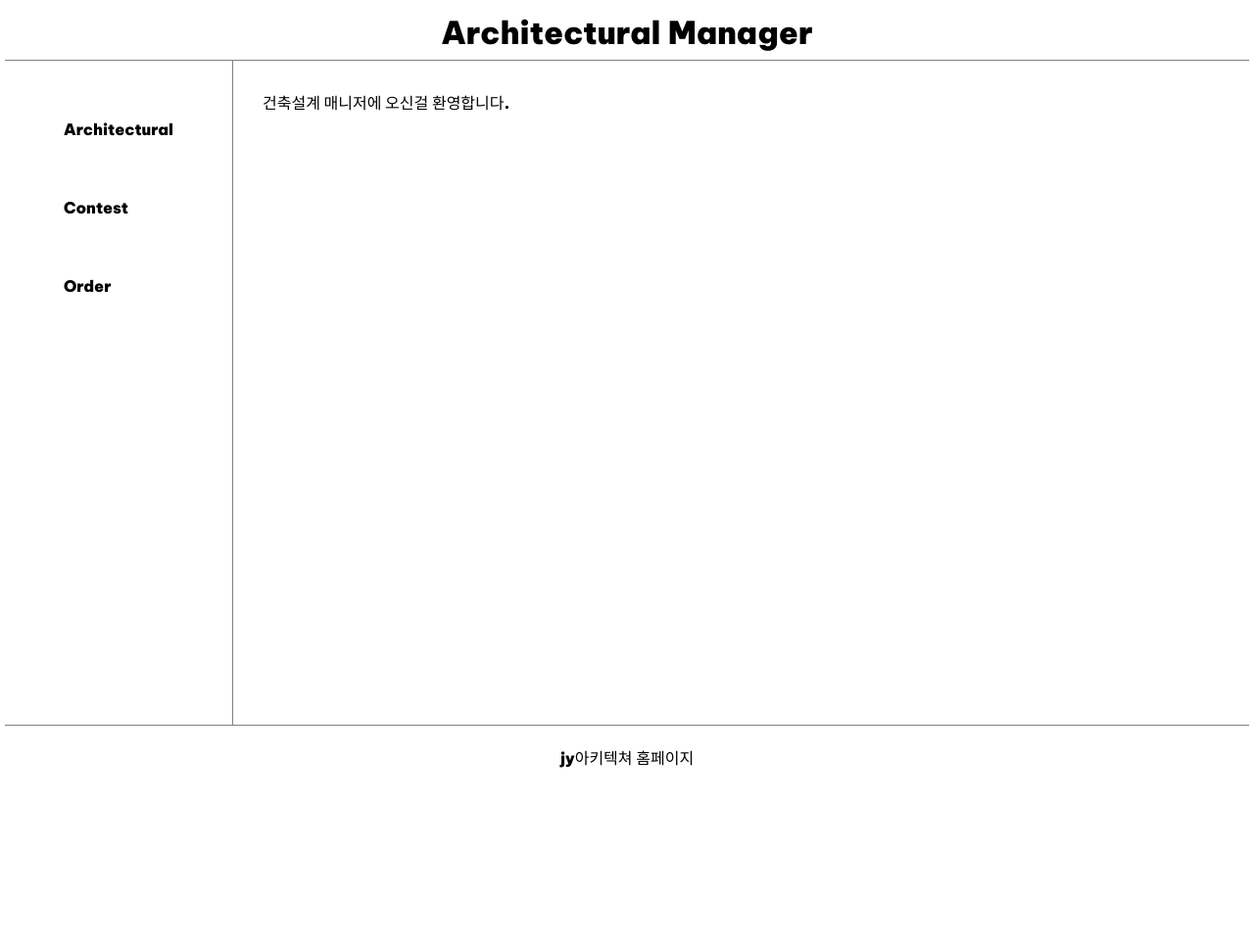
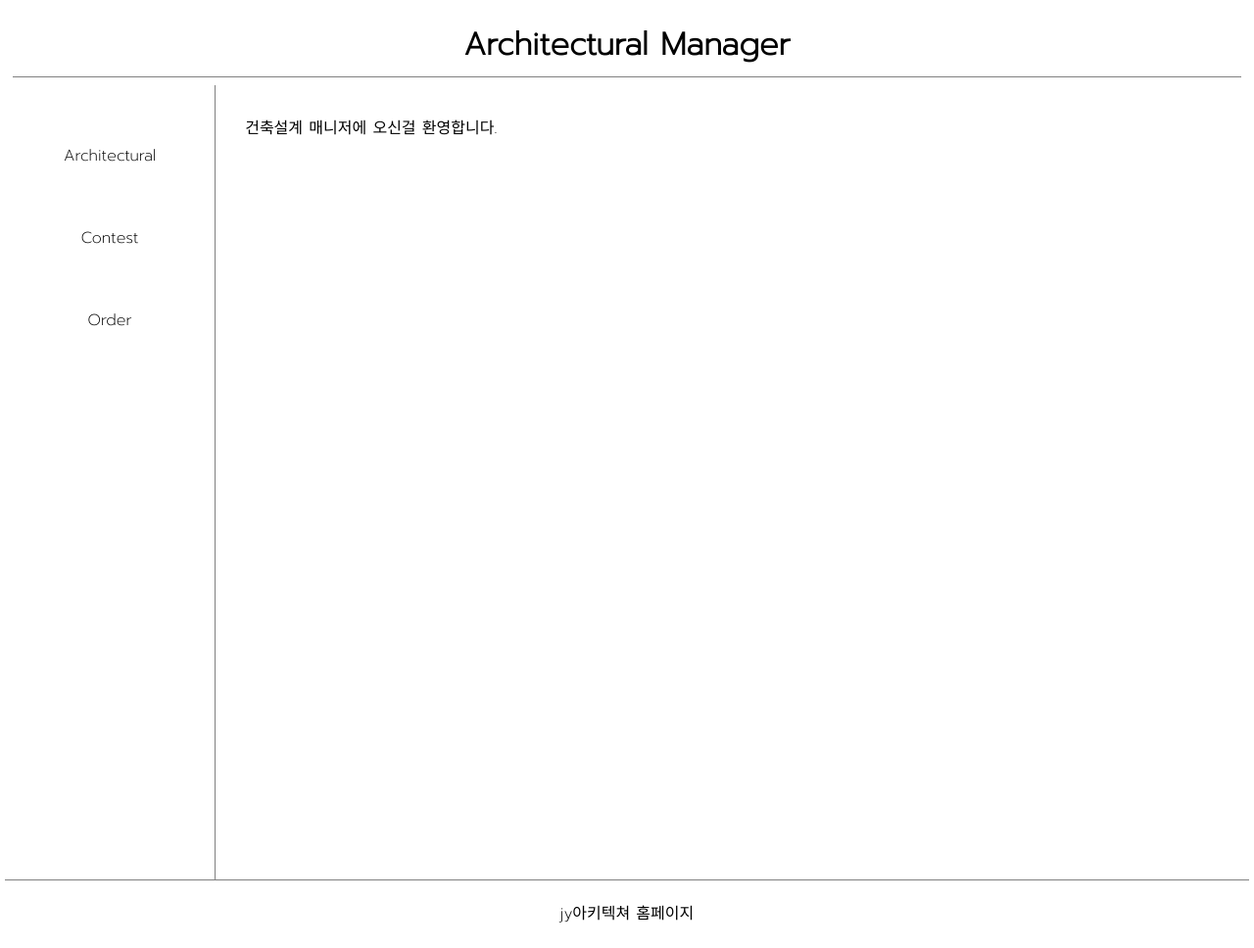
Before and after one commit to reaf15/-, a plain HTML site: page index.html in a window 1280 px wide. Shown: the whole page at 98% size. Before the commit the page ends 810 px from the top, so only its background shows below. Drawn offline with nearby package versions, Linux system fonts and the light colour scheme.

Commit message:
compa dis

```diff
--- a/index.html
+++ b/index.html
@@ -4,11 +4,11 @@
 <head>
   <title>건축설계 매니저</title>
   <meta charset="utf-8">
-  <script src="https://ajax.googleapis.com/ajax/libs/jquery/3.2.1/jquery.min.js"></script>
   <link rel="stylesheet" href="style.css">
   <link rel="preconnect" href="https://fonts.googleapis.com">
   <link rel="preconnect" href="https://fonts.gstatic.com" crossorigin>
-  <link href="https://fonts.googleapis.com/css2?family=Be+Vietnam+Pro:wght@900&display=swap" rel="stylesheet">
+  <link href="https://fonts.googleapis.com/css2?family=Prompt:wght@200&display=swap" rel="stylesheet">
+  <script src="https://ajax.googleapis.com/ajax/libs/jquery/3.2.1/jquery.min.js"></script>
 </head>
 
 <body>
--- a/style.css
+++ b/style.css
@@ -1,13 +1,12 @@
 body {
   margin: 0;
-  font-family: Be Vietnam Pro;
-
+  font-family: 'Prompt', sans-serif;
 }
 .container{
   display: flex;
   flex-direction: column;
   margin: 5px;
-  height: 100vh;
+  height: 120vh;
 }
 a {
   color:black;
@@ -16,6 +15,7 @@ a {
 header{
   border-bottom:1px solid gray;
   text-align: center;
+  margin: 8px;
 }
 h1 {
   margin: 8px;
@@ -33,6 +33,7 @@ h1 {
   border-right:1px solid gray;
   margin: 0;
   padding: 30px;
+
 }
 .content main{
   padding:30px;
@@ -41,6 +42,7 @@ h1 {
 li {
   list-style: none;
   padding: 30px;
+  text-align: center;
 }
 
 li:hover {
```
